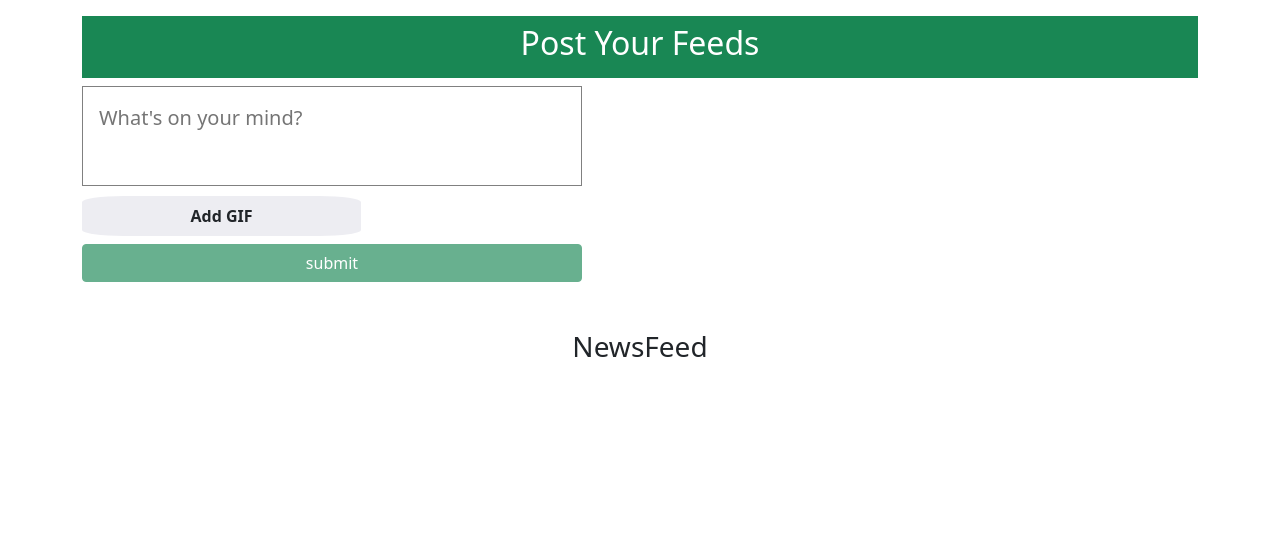
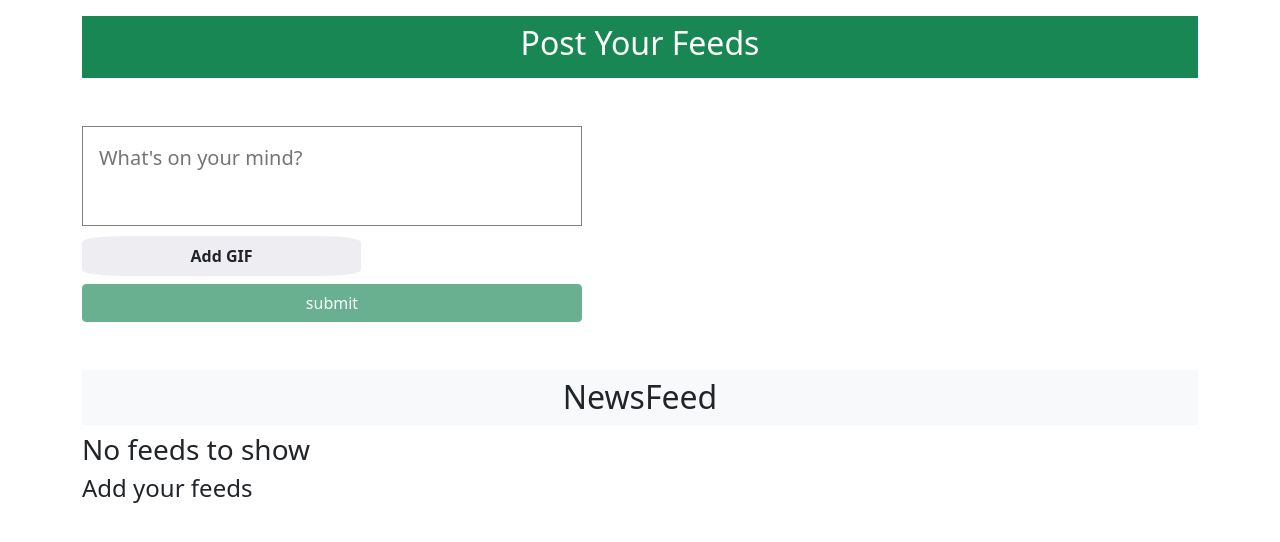
Before and after one commit to Yashu1205/newsfeed, a React (Create React App) app: page / in a window 1280 px wide. Shown: the top 542 px of the page. Built offline with nearby package versions, Linux system fonts and the light colour scheme.

Commit message:
message added for empty feed

```diff
--- a/src/components/FeedsContainer.js
+++ b/src/components/FeedsContainer.js
@@ -5,7 +5,7 @@ const FeedsContainer = () => {
 
     return(
         <div className="container">
-            <header className="text-center py-2 mb-2 ">
+            <header className="text-center py-2 mb-5 ">
                 <h2 className="fw-normal">Post Your Feeds</h2>
             </header>
             <AddFeed />
--- a/src/components/FeedsList.js
+++ b/src/components/FeedsList.js
@@ -12,13 +12,20 @@ const FeedsList = (props) => {
 
     return (
         <div className="mt-5">
-            <h3 style={{textAlign:'center'}}>NewsFeed</h3>
-            {
+            <h2 style={{textAlign:'center'}} className='bg-light py-2'>NewsFeed</h2>
+            { feeds.length > 0 ? (
+
                 feeds.map(feed => {
                     return (
                         <FeedItem {...feed} key={feed.id} removeFeed={removeFeed}/>
                     )
                 })
+            ) : (
+                <>
+                    <h3>No feeds to show</h3>
+                    <h4>Add your feeds</h4>
+                </>
+            )
             }
 
 
```
